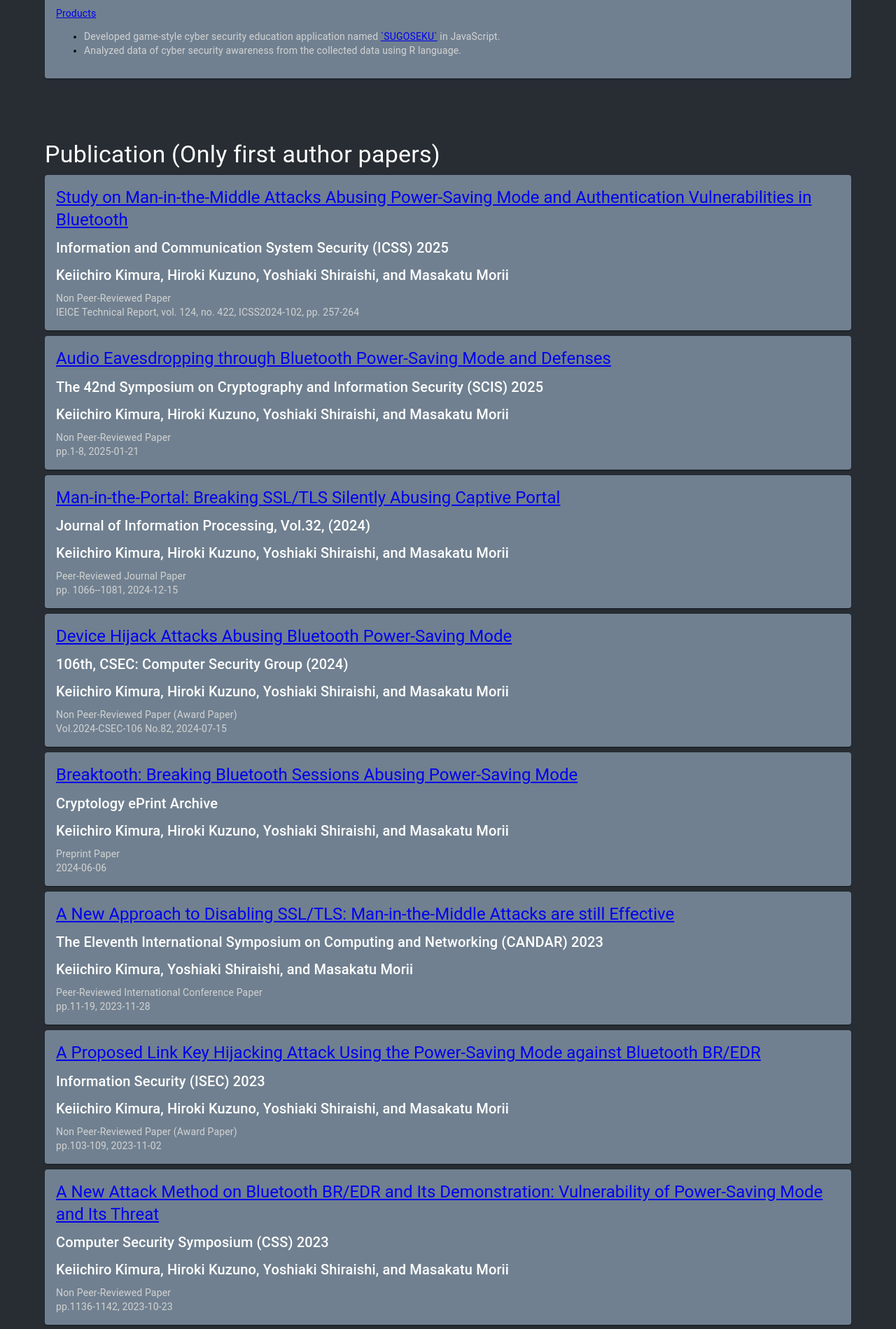
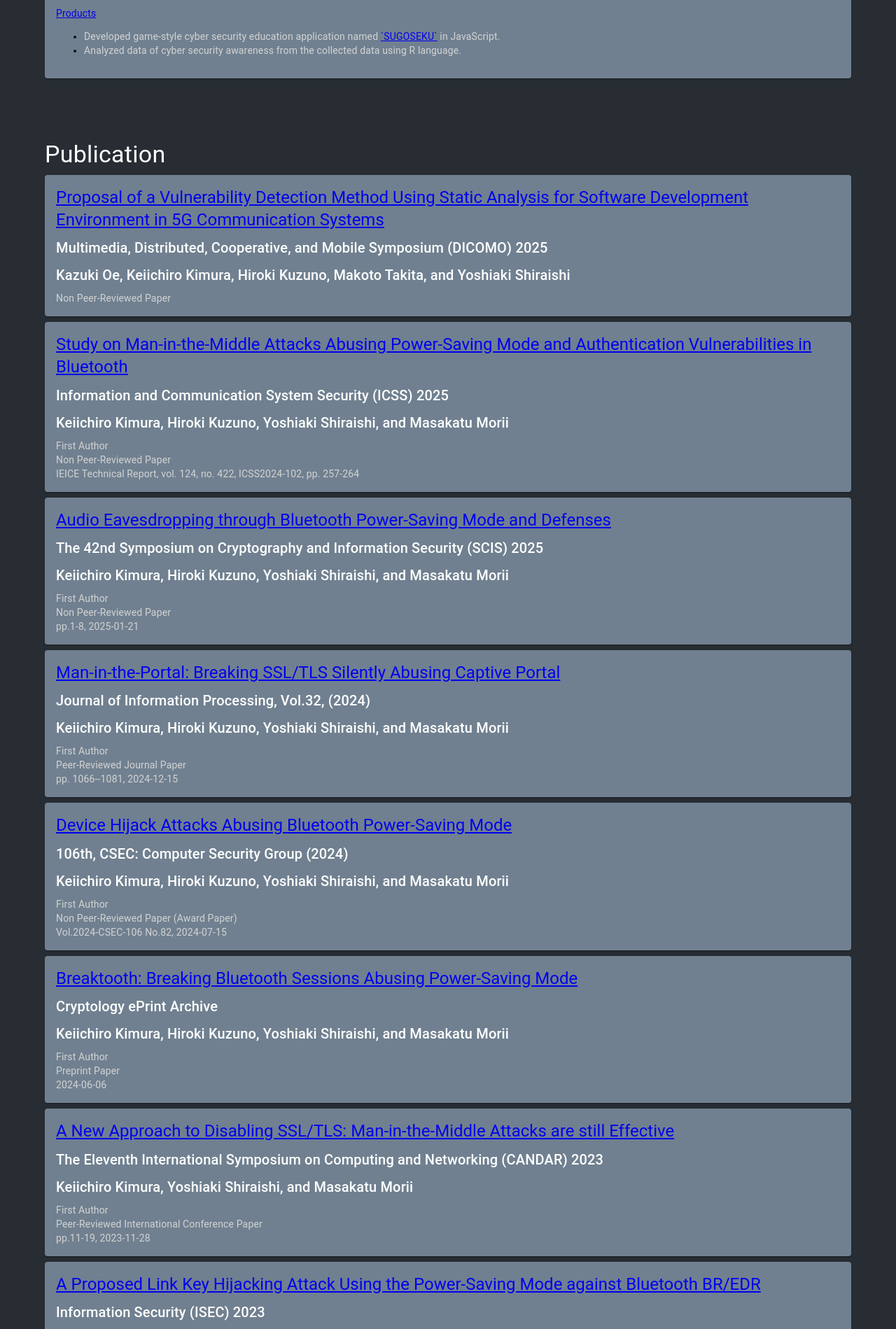
Before and after one commit to trapedev/trapedev.github.io, a React (Create React App) app in the folder app/: page / in a window 1280 px wide. Shown: the part 2350-4249 px from the top of the page at 70% size. Built offline with nearby package versions, Linux system fonts and the light colour scheme.

Commit message:
commit all changes

```diff
--- a/app/src/App.tsx
+++ b/app/src/App.tsx
@@ -69,6 +69,7 @@ import WH1000XM5AuthVulnFix from "pages/bugs/WH1000XM5AuthVulnFix";
 import WF1000XM4AuthVulnFix from "pages/bugs/WF1000XM4AuthVulnFix";
 import WF1000XM5AuthVulnFix from "pages/bugs/WF1000XM5AuthVulnFix";
 import WH1000XM4AuthVulnFix from "pages/bugs/WH1000XM4AuthVulnFix";
+import DICOMO2025 from "pages/publ/DICOMO2025";
 
 interface Props {
   /**
@@ -209,8 +210,9 @@ export default function App(props: Props) {
         </Box>
         <Box id="publication">
           <Typography variant="h4" sx={{ pt: 10 }}>
-            Publication (Only first author papers)
+            Publication
           </Typography>
+          <DICOMO2025 />
           <ICSS2025 />
           <SCIS2025 />
           <IPSJJIP2024 />
--- a/app/src/pages/publ/CANDAR2023.tsx
+++ b/app/src/pages/publ/CANDAR2023.tsx
@@ -22,6 +22,7 @@ const CANDAR2023 = () => {
       <SubTitle
         title={"Keiichiro Kimura, Yoshiaki Shiraishi, and Masakatu Morii"}
       />
+      <SecondaryText text="First Author" />
       <SecondaryText text="Peer-Reviewed International Conference Paper" />
       <SecondaryText text="pp.11-19, 2023-11-28" />
     </SingleCardItem>
--- a/app/src/pages/publ/CSEC2024.tsx
+++ b/app/src/pages/publ/CSEC2024.tsx
@@ -28,6 +28,7 @@ const CSEC2024 = () => {
           "Keiichiro Kimura, Hiroki Kuzuno, Yoshiaki Shiraishi, and Masakatu Morii"
         }
       />
+      <SecondaryText text="First Author" />
       <SecondaryText text="Non Peer-Reviewed Paper (Award Paper)" />
       <SecondaryText text="Vol.2024-CSEC-106 No.82, 2024-07-15" />
     </SingleCardItem>
--- a/app/src/pages/publ/CSS2022.tsx
+++ b/app/src/pages/publ/CSS2022.tsx
@@ -32,6 +32,7 @@ const CSS2022 = () => {
       <SubTitle
         title={"Keiichiro Kimura, Yoshiaki Shiraishi, and Masakatu Morii"}
       />
+      <SecondaryText text="First Author" />
       <SecondaryText text="Non Peer-Reviewed Paper" />
       <SecondaryText text="pp.393-399, 2022-10-27" />
     </SingleCardItem>
--- a/app/src/pages/publ/CSS2023.tsx
+++ b/app/src/pages/publ/CSS2023.tsx
@@ -32,6 +32,7 @@ const CSS2023 = () => {
           "Keiichiro Kimura, Hiroki Kuzuno, Yoshiaki Shiraishi, and Masakatu Morii"
         }
       />
+      <SecondaryText text="First Author" />
       <SecondaryText text="Non Peer-Reviewed Paper" />
       <SecondaryText text="pp.1136-1142, 2023-10-23" />
     </SingleCardItem>
--- /dev/null
+++ b/app/src/pages/publ/DICOMO2025.tsx
@@ -0,0 +1,29 @@
+// import { Divider } from "@mui/material";
+import {
+    SecondaryText,
+    SingleCardItem,
+    SubTitle,
+    Title,
+} from "components/views/ui";
+
+const DICOMO2025 = () => {
+    return (
+        <SingleCardItem>
+            <Title
+                title={
+                    "Proposal of a Vulnerability Detection Method Using Static Analysis for Software Development Environment in 5G Communication Systems"
+                }
+                hyperLink="https://tsys.jp/dicomo/2025/program/program_abst.html#8H-3"
+            />
+            <SubTitle title={"Multimedia, Distributed, Cooperative, and Mobile Symposium (DICOMO) 2025"} />
+            <SubTitle
+                title={
+                    "Kazuki Oe, Keiichiro Kimura, Hiroki Kuzuno, Makoto Takita, and Yoshiaki Shiraishi"
+                }
+            />
+            <SecondaryText text="Non Peer-Reviewed Paper" />
+        </SingleCardItem>
+    );
+};
+
+export default DICOMO2025;
--- a/app/src/pages/publ/EPRINT2024.tsx
+++ b/app/src/pages/publ/EPRINT2024.tsx
@@ -20,6 +20,7 @@ const EPRINT2024 = () => {
           "Keiichiro Kimura, Hiroki Kuzuno, Yoshiaki Shiraishi, and Masakatu Morii"
         }
       />
+      <SecondaryText text="First Author" />
       <SecondaryText text="Preprint Paper" />
       <SecondaryText text="2024-06-06" />
     </SingleCardItem>
--- a/app/src/pages/publ/FIT2022.tsx
+++ b/app/src/pages/publ/FIT2022.tsx
@@ -30,6 +30,7 @@ const FIT2022 = () => {
       <SubTitle
         title={"Keiichiro Kimura, Yoshiaki Shiraishi, and Masakatu Morii"}
       />
+      <SecondaryText text="First Author" />
       <SecondaryText text="Non Peer-Reviewed Paper" />
       <SecondaryText text="pp.33-40, 2022-08-30" />
     </SingleCardItem>
--- a/app/src/pages/publ/ICSS2025.tsx
+++ b/app/src/pages/publ/ICSS2025.tsx
@@ -32,6 +32,7 @@ const ICSS2025 = () => {
           "Keiichiro Kimura, Hiroki Kuzuno, Yoshiaki Shiraishi, and Masakatu Morii"
         }
       />
+      <SecondaryText text="First Author" />
       <SecondaryText text="Non Peer-Reviewed Paper" />
       <SecondaryText text="IEICE Technical Report, vol. 124, no. 422, ICSS2024-102, pp. 257-264" />
     </SingleCardItem>
--- a/app/src/pages/publ/IPSJJIP2024.tsx
+++ b/app/src/pages/publ/IPSJJIP2024.tsx
@@ -20,6 +20,7 @@ const IPSJJIP2024 = () => {
           "Keiichiro Kimura, Hiroki Kuzuno, Yoshiaki Shiraishi, and Masakatu Morii"
         }
       />
+      <SecondaryText text="First Author" />
       <SecondaryText text="Peer-Reviewed Journal Paper" />
       <SecondaryText text="pp. 1066--1081, 2024-12-15" />
     </SingleCardItem>
--- a/app/src/pages/publ/ISEC2023.tsx
+++ b/app/src/pages/publ/ISEC2023.tsx
@@ -32,6 +32,7 @@ const ISEC2023 = () => {
           "Keiichiro Kimura, Hiroki Kuzuno, Yoshiaki Shiraishi, and Masakatu Morii"
         }
       />
+      <SecondaryText text="First Author" />
       <SecondaryText text="Non Peer-Reviewed Paper (Award Paper)" />
       <SecondaryText text="pp.103-109, 2023-11-02" />
     </SingleCardItem>
--- a/app/src/pages/publ/SCIS2025.tsx
+++ b/app/src/pages/publ/SCIS2025.tsx
@@ -34,6 +34,7 @@ const SCIS2025 = () => {
           "Keiichiro Kimura, Hiroki Kuzuno, Yoshiaki Shiraishi, and Masakatu Morii"
         }
       />
+      <SecondaryText text="First Author" />
       <SecondaryText text="Non Peer-Reviewed Paper" />
       <SecondaryText text="pp.1-8, 2025-01-21" />
     </SingleCardItem>
```
Also changed, not shown: 7 other files (tests, documents, lock files or other folders).
